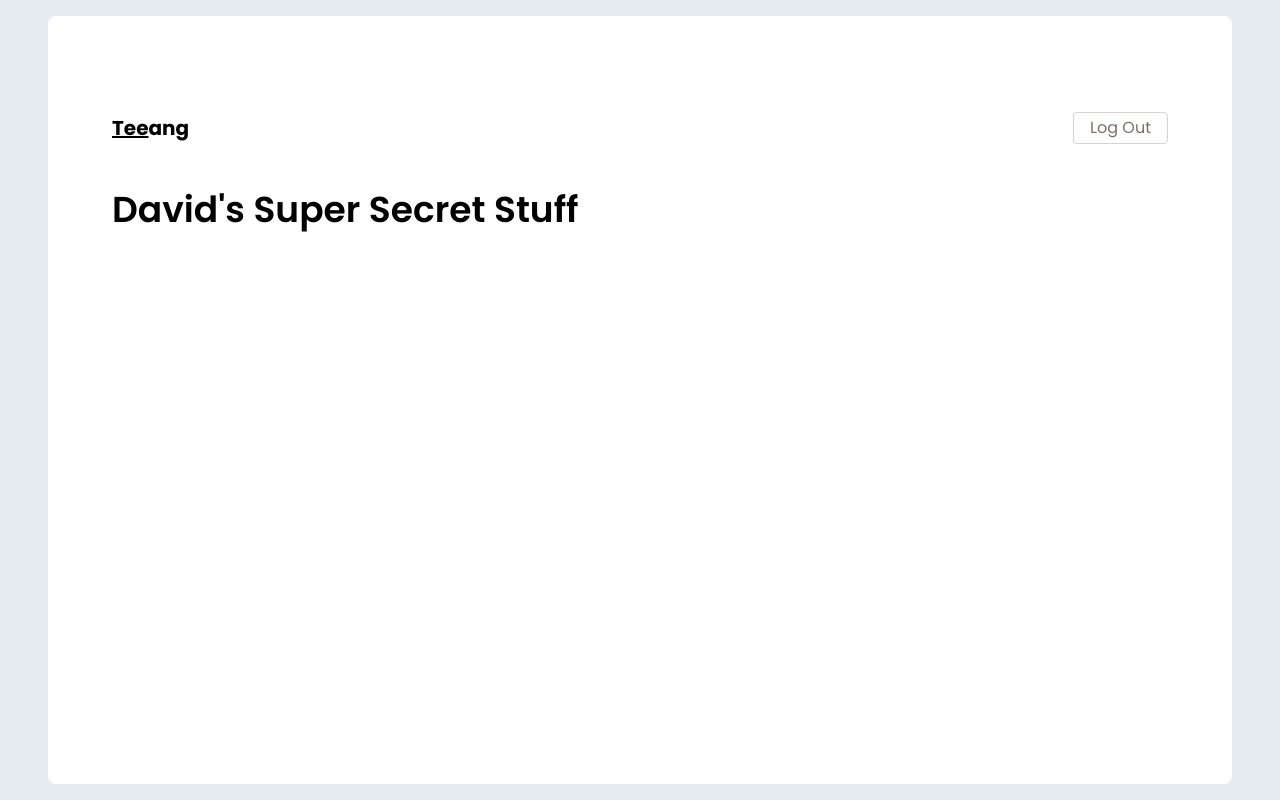
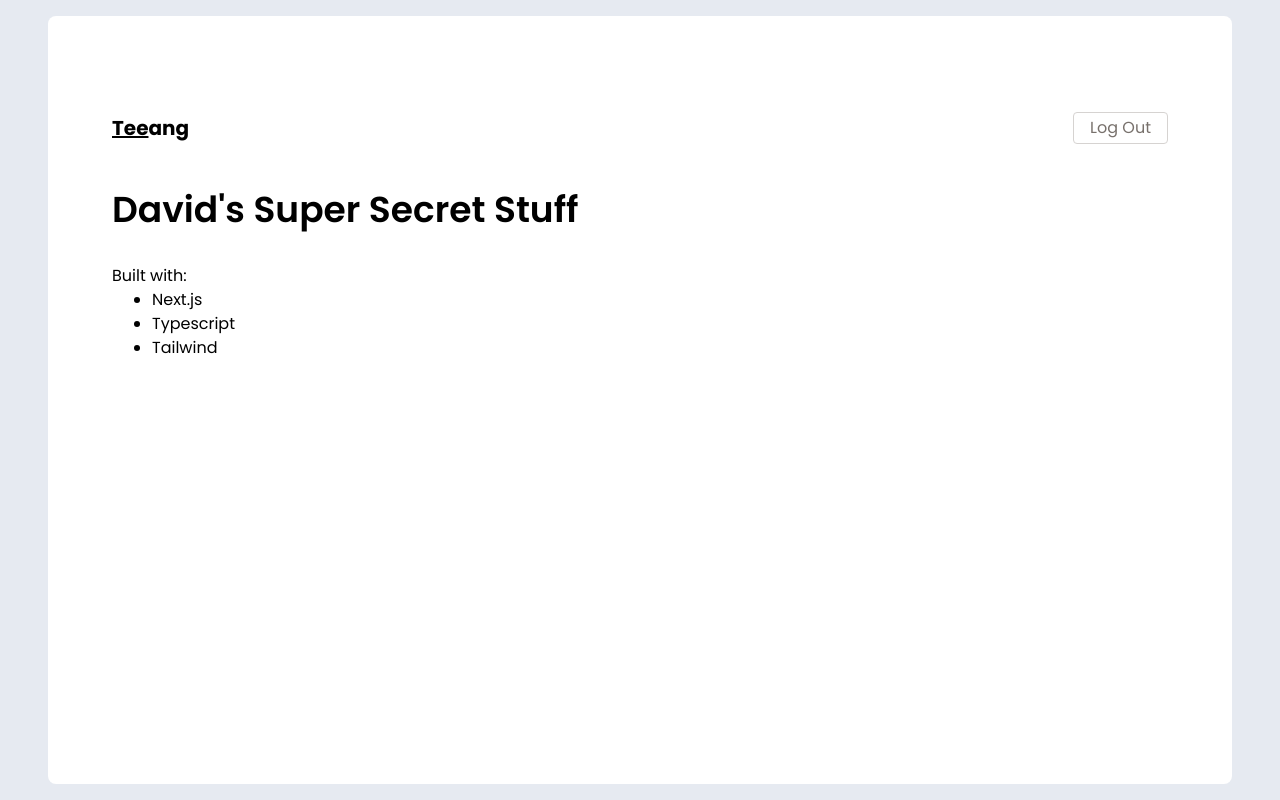
Before and after one commit to davidtaing/login-signup, a Next.js app: page / in a window 1280 px wide. Built offline with nearby package versions, Linux system fonts and the light colour scheme.

Commit message:
Added BuiltWith Enum for Listing Tech Used

```diff
--- a/src/pages/index.tsx
+++ b/src/pages/index.tsx
@@ -3,6 +3,12 @@ import { Logo } from "../components/atoms/Logo";
 import { Dashboard } from "../components/Dashboard";
 
 // TODO - Redirect if user is not logged in.
+
+enum BUILT_WITH {
+  NEXTJS = "Next.js",
+  TYPESCRIPT = "Typescript",
+  TAILWIND = "Tailwind",
+}
 
 const Home: NextPage = () => {
   return (
@@ -19,6 +25,16 @@ const Home: NextPage = () => {
         <h1 className="mt-12 text-4xl leading-none font-semibold">
           David&apos;s Super Secret Stuff
         </h1>
+        <p className="mt-9">
+          Built with:
+          <ul className="pl-10">
+            {Object.values(BUILT_WITH).map((item) => (
+              <li key={item} className="list-disc">
+                {item}
+              </li>
+            ))}
+          </ul>
+        </p>
       </div>
     </Dashboard>
   );
```
